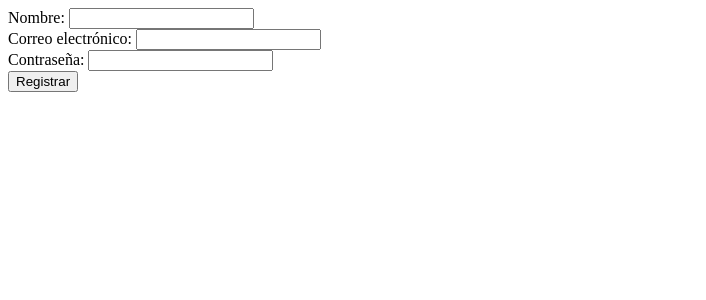
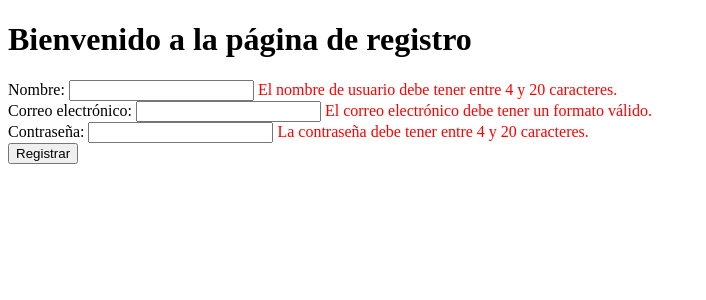
Before and after one commit to jesusfortuno/ZonaX, a PHP site: page /resource_registre.php in a window 1280 px wide. Shown: the top 300 px of the page, without its empty margins (0-706 px from the left). Run offline with PHP 8.4, Linux system fonts and the light colour scheme.

Commit message:
iniciar sesion acabado

```diff
--- a/controller/almacenar_registro.php
+++ b/controller/almacenar_registro.php
@@ -4,27 +4,25 @@ require_once __DIR__ . '/../model/connectaDb.php';
 require_once __DIR__ . '/../model/usuarios.php';
 
 $errors = [];
+$connection = DB::getInstance(); // Conexión a la base de datos
 
 // Validar nombre
 if (empty($_POST['nombre']) || strlen($_POST['nombre']) < 4 || strlen($_POST['nombre']) > 20) {
-    $errors[] = "El nombre de usuario debe tener entre 4 y 20 caracteres.";
+    $errors['nombre'] = "El nombre de usuario debe tener entre 4 y 20 caracteres.";
+} elseif (nombreExiste($connection, $_POST['nombre'])) {
+    $errors['nombre'] = "El nombre de usuario ya está en uso.";
 }
 
 // Validar contraseña
 if (empty($_POST['contraseña']) || strlen($_POST['contraseña']) < 4 || strlen($_POST['contraseña']) > 20) {
-    $errors[] = "La contraseña debe tener entre 4 y 20 caracteres.";
+    $errors['contraseña'] = "La contraseña debe tener entre 4 y 20 caracteres.";
 }
 
 // Validar email
 if (empty($_POST['email']) || !filter_var($_POST['email'], FILTER_VALIDATE_EMAIL)) {
-    $errors[] = "El correo electrónico debe tener un formato válido.";
-} else {
-    // Verificar si el email ya existe para el rol correspondiente
-    $connection = DB::getInstance();
-    $rol = $_POST['rol'] ?? 'usuario'; // Por defecto, usuario
-    if (emailExiste($connection, $_POST['email'], $rol)) {
-        $errors[] = "El correo electrónico ya está en uso para este rol.";
-    }
+    $errors['email'] = "El correo electrónico debe tener un formato válido.";
+} elseif (emailExiste($connection, $_POST['email'])) {
+    $errors['email'] = "El correo electrónico ya está en uso.";
 }
 
 // Si no hay errores, registrar al usuario
@@ -32,19 +30,16 @@ if (empty($errors)) {
     $nombre = $_POST['nombre'];
     $contraseña = password_hash($_POST['contraseña'], PASSWORD_DEFAULT);
     $email = $_POST['email'];
-    $rol = $_POST['rol'] ?? 'usuario'; // Asignar el rol desde el formulario o por defecto
 
-    $registre = registrar($connection, $nombre, $contraseña, $email, $rol);
-
-    if ($registre) {
-        $mensaje = "Registro correcto";
+    if (registrar($connection, $nombre, $contraseña, $email)) {
+        session_start();
+        $_SESSION['usuario'] = $nombre; // Guardar usuario en sesión
+        header("Location: ?action=a"); // Redirigir a la portada
+        exit();
     } else {
-        $mensaje = "Error en el registro";
+        $errors['general'] = "Error en el registro. Por favor, inténtalo de nuevo.";
     }
-
-    include __DIR__ . '/../views/llistar_registre.php';
-} else {
-    include __DIR__ . '/../views/llistar_registre.php';
 }
 
+include __DIR__ . '/../views/llistar_registre.php';
 ?>
--- a/model/usuarios.php
+++ b/model/usuarios.php
@@ -1,31 +1,24 @@
 <?php
 
-function registrar($conection, $nombre, $contraseña, $email, $rol) {
+// Model: Funciones para usuarios
+function registrar($connection, $nombre, $contraseña, $email) {
     try {
-        $consulta = $conection->prepare("INSERT INTO usuarios (nombre, contraseña, email, rol, fecha_registro) VALUES (?, ?, ?, ?, NOW());");
+        $consulta = $connection->prepare("INSERT INTO usuarios (nombre, contraseña, email, fecha_registro) VALUES (?, ?, ?, NOW());");
         $consulta->bindParam(1, $nombre, PDO::PARAM_STR);
         $consulta->bindParam(2, $contraseña, PDO::PARAM_STR);
         $consulta->bindParam(3, $email, PDO::PARAM_STR);
-        $consulta->bindParam(4, $rol, PDO::PARAM_STR);
         $consulta->execute();
         return true;
-    } catch(PDOException $e){
-        echo "Error: " . $e->getMessage();
+    } catch(PDOException $e) {
+        error_log("Error: " . $e->getMessage());
     }
     return false;
 }
 
-function emailExiste($connection, $email, $rol = null) {
+function nombreExiste($connection, $nombre) {
     try {
-        $query = "SELECT COUNT(*) FROM usuarios WHERE email = ?";
-        if ($rol) {
-            $query .= " AND rol = ?";
-        }
-        $consulta = $connection->prepare($query);
-        $consulta->bindParam(1, $email, PDO::PARAM_STR);
-        if ($rol) {
-            $consulta->bindParam(2, $rol, PDO::PARAM_STR);
-        }
+        $consulta = $connection->prepare("SELECT COUNT(*) FROM usuarios WHERE nombre = ?;");
+        $consulta->bindParam(1, $nombre, PDO::PARAM_STR);
         $consulta->execute();
         return $consulta->fetchColumn() > 0;
     } catch (PDOException $e) {
@@ -34,5 +27,32 @@ function emailExiste($connection, $email, $rol = null) {
     return false;
 }
 
+function emailExiste($connection, $email) {
+    try {
+        $consulta = $connection->prepare("SELECT COUNT(*) FROM usuarios WHERE email = ?");
+        $consulta->bindParam(1, $email, PDO::PARAM_STR);
+        $consulta->execute();
+        return $consulta->fetchColumn() > 0;
+    } catch (PDOException $e) {
+        error_log("Error: " . $e->getMessage());
+    }
+    return false;
+}
+
+function verificarCredenciales($connection, $email, $contraseña) {
+    try {
+        $consulta = $connection->prepare("SELECT nombre, contraseña FROM usuarios WHERE email = ?");
+        $consulta->bindParam(1, $email, PDO::PARAM_STR);
+        $consulta->execute();
+        $usuario = $consulta->fetch(PDO::FETCH_ASSOC);
+
+        if ($usuario && password_verify($contraseña, $usuario['contraseña'])) {
+            return ['nombre' => $usuario['nombre'], 'email' => $email];
+        }
+    } catch (PDOException $e) {
+        error_log("Error: " . $e->getMessage());
+    }
+    return false;
+}
 
 ?>
--- a/resource_registre.php
+++ b/resource_registre.php
@@ -1,3 +1,4 @@
+<!DOCTYPE html>
 <html lang="es">
 <head>
     <title>Registro - TDIW</title>
@@ -5,21 +6,8 @@
     <script src="../scripts/verificar_email.js"></script>
 </head>
 <body>
-    <form method="post" action="controller/almacenar_registro.php">
-        <label for="nombre">Nombre:</label>
-        <input type="text" id="nombre" name="nombre" required>
-        <br>
-
-        <label for="email">Correo electrónico:</label>
-        <input type="email" id="email" name="email" required>
-        <span id="email_error" style="color: red;"></span>
-        <br>
-
-        <label for="contraseña">Contraseña:</label>
-        <input type="password" id="contraseña" name="contraseña" required>
-        <br>
-
-        <button type="submit">Registrar</button>
-    </form>
+    <div class="container">
+        <?php require __DIR__ . '/controller/almacenar_registro.php'; ?>
+    </div>
 </body>
 </html>
--- a/views/llistar_registre.php
+++ b/views/llistar_registre.php
@@ -1,16 +1,34 @@
-<?php
-    echo "<h1>Registro</h1>";
+<!DOCTYPE html>
+<html lang="es">
+<head>
+    <meta charset="UTF-8">
+    <meta name="viewport" content="width=device-width, initial-scale=1.0">
+    <title>Registro - TDIW</title>
+</head>
+<body>
+    <h1>Bienvenido a la página de registro</h1>
 
-    if (!empty($errors)) {
-        echo "<ul style='color: red;'>";
-        foreach ($errors as $error) {
-            echo "<li>" . ($error) . "</li>";
-        }
-        echo "</ul>";
-    } else {
-        echo "<p>Nombre: " . ($_POST['nombre']) . "</p>";
-        echo "<p>Email: " . ($_POST['email']) . "</p>";
-        echo "<p>Rol: " . ($_POST['rol'] === 'admin' ? 'Administrador' : 'Usuario') . "</p>";
-        echo "<p>Fecha de registro: " . date('Y-m-d H:i:s') . "</p>";
-    }
-?>
+    <form method="post" action="?action=registre-session">
+        <label for="nombre">Nombre:</label>
+        <input type="text" id="nombre" name="nombre" required>
+        <span style="color: red;"><?= $errors['nombre'] ?? '' ?></span>
+        <br>
+
+        <label for="email">Correo electrónico:</label>
+        <input type="email" id="email" name="email" required>
+        <span style="color: red;"><?= $errors['email'] ?? '' ?></span>
+        <br>
+
+        <label for="contraseña">Contraseña:</label>
+        <input type="password" id="contraseña" name="contraseña" required>
+        <span style="color: red;"><?= $errors['contraseña'] ?? '' ?></span>
+        <br>
+
+        <button type="submit">Registrar</button>
+        <?php if (isset($errors['general'])): ?>
+            <p style="color: red;"><?= $errors['general']; ?></p>
+        <?php endif; ?>
+    </form>
+
+</body>
+</html>
```
Also changed, not shown: resource_portada.php (+26 -0 lines), views/header_admin.php (added), views/header_usuario.php (added).
